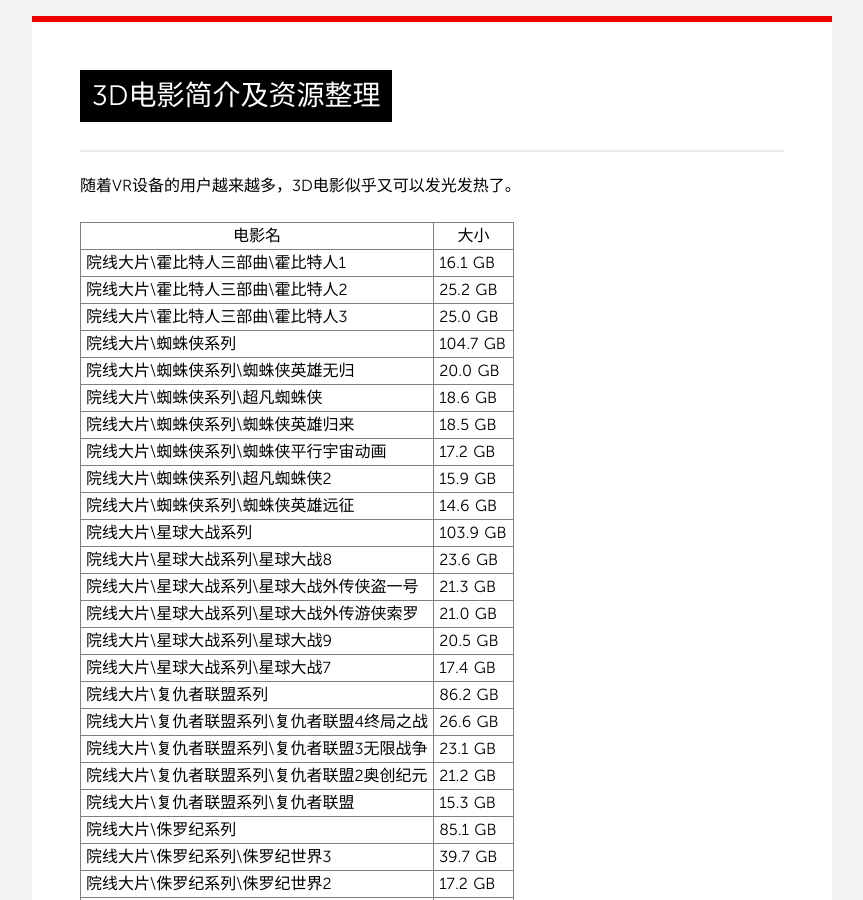
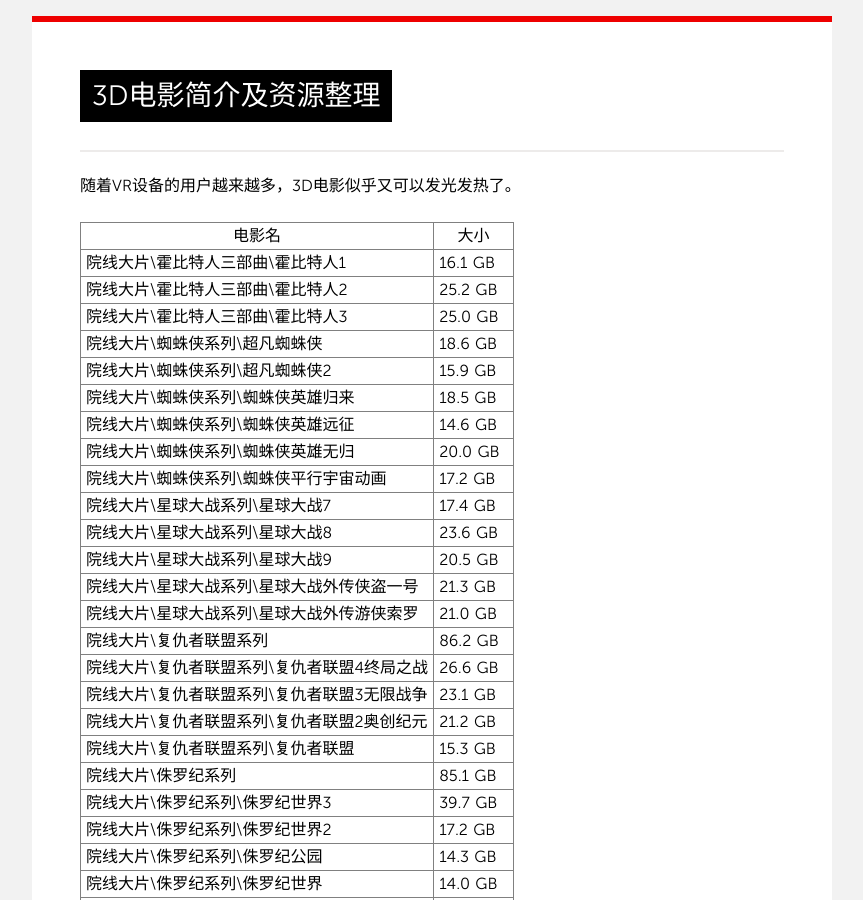
Before and after one commit to kejinlu/kejinlu.github.io, a Jekyll site: the page built from _posts/2024/2024-05-01-3dfilm.md, in a window 1280 px wide and 900 px high. Shown: the whole window, without its empty margins (208-1071 px from the left). Built offline with Jekyll 4.4.1, drawn with Linux system fonts in a browser that asks for light colours; comment, search, counter and statistics services are not loaded.

Commit message:
Update 2024-05-01-3dfilm.md

```diff
--- a/_posts/2024/2024-05-01-3dfilm.md
+++ b/_posts/2024/2024-05-01-3dfilm.md
@@ -12,19 +12,17 @@
 | 院线大片\霍比特人三部曲\霍比特人1 | 16.1 GB |
 | 院线大片\霍比特人三部曲\霍比特人2 | 25.2 GB |
 | 院线大片\霍比特人三部曲\霍比特人3 | 25.0 GB |
-| 院线大片\蜘蛛侠系列 | 104.7 GB |
+| 院线大片\蜘蛛侠系列\超凡蜘蛛侠 | 18.6 GB |
+| 院线大片\蜘蛛侠系列\超凡蜘蛛侠2 | 15.9 GB |
+| 院线大片\蜘蛛侠系列\蜘蛛侠英雄归来 | 18.5 GB |
+| 院线大片\蜘蛛侠系列\蜘蛛侠英雄远征 | 14.6 GB |
 | 院线大片\蜘蛛侠系列\蜘蛛侠英雄无归 | 20.0 GB |
-| 院线大片\蜘蛛侠系列\超凡蜘蛛侠 | 18.6 GB |
-| 院线大片\蜘蛛侠系列\蜘蛛侠英雄归来 | 18.5 GB |
 | 院线大片\蜘蛛侠系列\蜘蛛侠平行宇宙动画 | 17.2 GB |
-| 院线大片\蜘蛛侠系列\超凡蜘蛛侠2 | 15.9 GB |
-| 院线大片\蜘蛛侠系列\蜘蛛侠英雄远征 | 14.6 GB |
-| 院线大片\星球大战系列 | 103.9 GB |
+| 院线大片\星球大战系列\星球大战7 | 17.4 GB |
 | 院线大片\星球大战系列\星球大战8 | 23.6 GB |
+| 院线大片\星球大战系列\星球大战9 | 20.5 GB |
 | 院线大片\星球大战系列\星球大战外传侠盗一号 | 21.3 GB |
 | 院线大片\星球大战系列\星球大战外传游侠索罗 | 21.0 GB |
-| 院线大片\星球大战系列\星球大战9 | 20.5 GB |
-| 院线大片\星球大战系列\星球大战7 | 17.4 GB |
 | 院线大片\复仇者联盟系列 | 86.2 GB |
 | 院线大片\复仇者联盟系列\复仇者联盟4终局之战 | 26.6 GB |
 | 院线大片\复仇者联盟系列\复仇者联盟3无限战争 | 23.1 GB |
```
